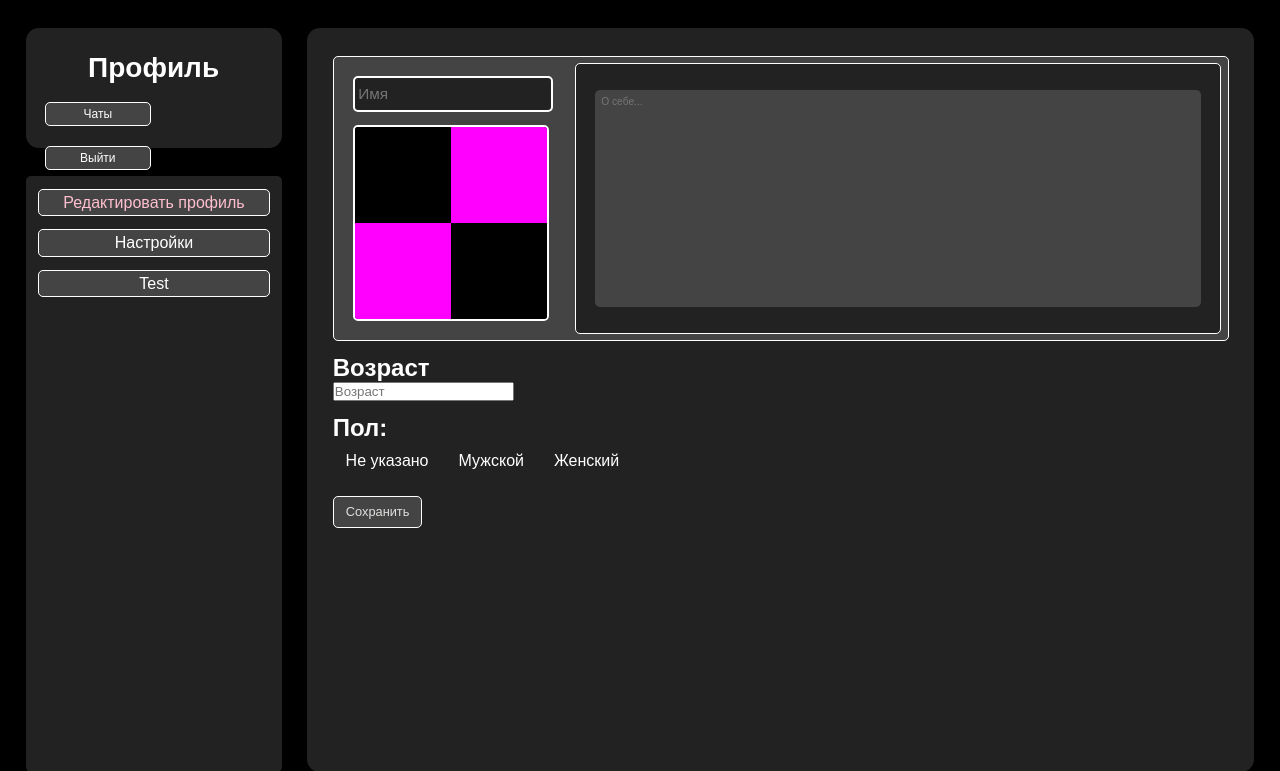
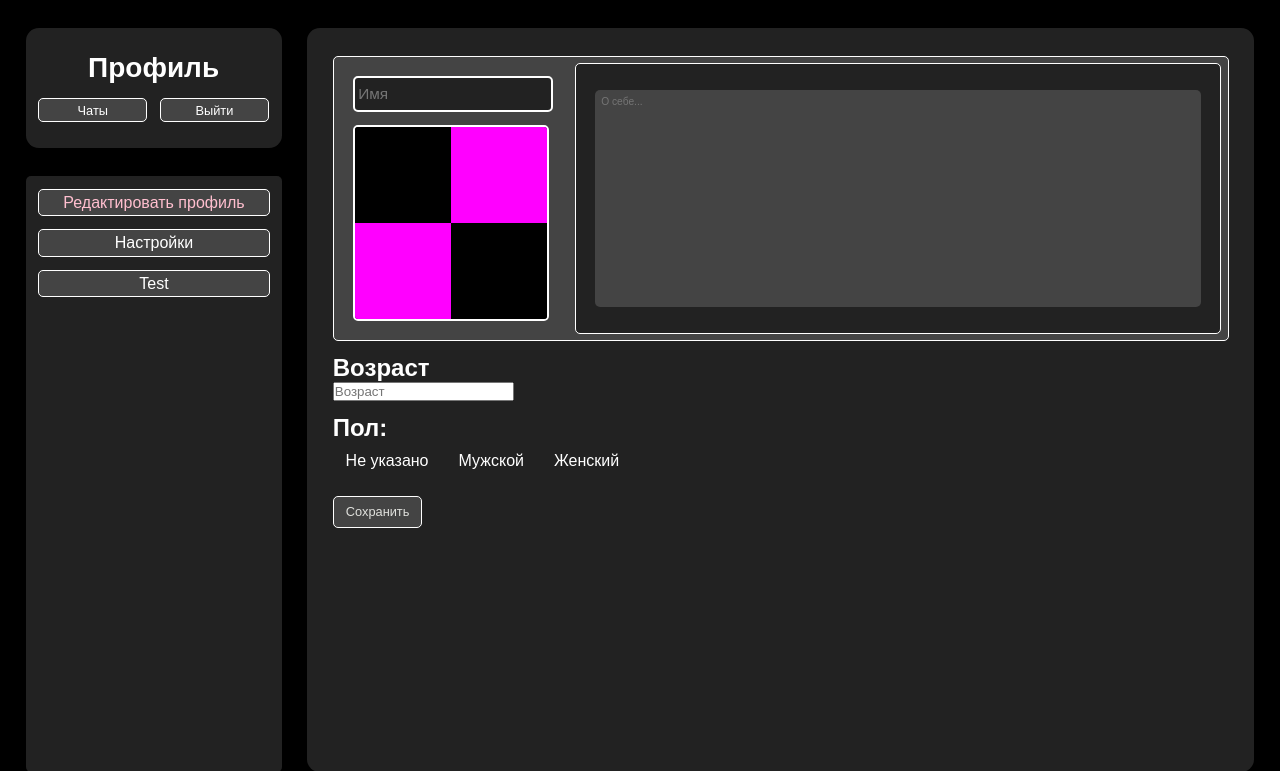
Before and after one commit to Nhrust/Project_TPP3, a Flask app: template templates/profile.html in a window 1280 px wide; the page is wider, and only the part inside the window is pictured. Shown: the top 771 px of that part. Run offline with Flask 3, Linux system fonts and the light colour scheme; the template is opened without the code that fills it, so the values that code supplies are empty.

Commit message:
Починил profile

```diff
--- a/static/css/profile.css
+++ b/static/css/profile.css
@@ -4,6 +4,7 @@ body {
     color: #E0E1DD; /* Светло-серый текст */
     font-family: 'Arial', sans-serif;
     padding: 3.5vh 2vw;
+    transition: all 0.3s ease;
 }
 
 
@@ -15,15 +16,12 @@ body {
     height: 15vh;
     border: none;
     border-radius: 1vw;
-    justify-content: center;
-   /* background: var(--bg-color-alt);
-    /*border-color: var(--button-color-hover);*/
-    /*color: var(--button-color-hover);*/
     background: var(--bg-color-alt);
+    transition: all 0.3s ease;
+}
 
-    align-items: center;
-
-
+.Headmenu a {
+    position: relative;
 }
 
 .Headmenu h1 {
@@ -31,49 +29,35 @@ body {
     margin: 3vh 1.75vw 1vh 1.75vw;
     font-size: 3.5vh;
     color: var(--button-color);
-
 }
 
-/* Основные стили для маленьких кнопок */
 .Headmenu a div {
-    display: inline-flex;
-    margin: 10px;
-    align-items: center;
-    justify-content: center;
-    padding: 4px 12px; /* Уменьшенные отступы внутри кнопок */
-    border: 1px solid var(--button-color); /* Тонкая рамка */
-    border-radius: 5px; /* Более скругленные углы */
-    border-color: var(--button-color);
+    font-size: 1vw;
+    cursor: pointer;
+    text-align: center;
+
+    display: inline-block;
+    margin: 0.5vw 1vw;
+    padding: 0.3vw 0.5vw 0.2vw 0.5vw;
+    width: calc(7.5vw - 2px);
+
     color: var(--button-color);
-    /*background: var(--button-bg-hover);*/
-    background-color: var(--button-bg); /* Цвет фона */
-    /*color: #ccc; /* Цвет текста */
-    font-size: 12px; /* Уменьшенный размер текста */
-    text-align: center;
-    cursor: pointer;
-    transition: all 0.3s ease; /* Плавный переход */
-    min-width: 80px;
+    background: var(--button-bg);
+    border: 1px solid var(--button-color);
+    border-radius: 5px;
+    transition: all 0.3s ease;
+}
+
+.Headmenu a div:nth-child(1) {
+    margin-right: 0;
 }
 
 /* Стили при наведении на кнопку */
 .Headmenu a div:hover {
-   /* background-color: var(--button-bg); /* Цвет фона при наведении */
-    /*color: #fff; /* Цвет текста при наведении */
-    /*border-color: var(--bg-color-alt); /* Цвет рамки при наведении */
     border-color: var(--button-color-hover);
     color: var(--button-color-hover);
     background: var(--button-bg-hover);
 }
-
-.Headmenu .Chates, .Headmenu .LogOut {
-    margin-left: 1.5vw;
-
-
-}
-
-
-
-
 
 .Menu {
     position: fixed;
@@ -83,6 +67,7 @@ body {
 
     border-radius: 5px;
     background: var(--bg-color-alt);
+    transition: all 0.3s ease;
 }
 
 .Menu item {
@@ -101,18 +86,22 @@ body {
     border-radius: 5px;
     transition: all 0.3s ease;
     cursor:pointer;
+
+    -webkit-user-select: none; /* Safari */
+    -moz-user-select: none;    /* Firefox */
+    -ms-user-select: none;     /* IE10+ */
+    user-select: none;         /* Standard */
 }
+
 .Menu item:hover {
     border-color: var(--button-color-hover);
     color: var(--button-color-hover);
     background: var(--button-bg-hover);
 }
+
 .Menu item.SELECTED {
     color: color-mix(in srgb, var(--button-color), rgb(255, 0, 64) 25%) /* для теста */
 }
-
-
-
 
 .Views > div {
     display: none;
@@ -125,7 +114,9 @@ body {
     border-radius: 1vw;
     background: var(--bg-color-alt);
 
+    transition: all 0.3s ease;
 }
+
 .Views > div.active {
     display: block;
 }
--- a/templates/profile.html
+++ b/templates/profile.html
@@ -11,24 +11,9 @@
 	</head>
 	<body>
 		<div class="Headmenu">
-    <h1>Профиль</h1>
-    <a href="/home">
-        <div class="Chates">Чаты</div>
-    </a>
-    <a href="/logout">
-        <div class="LogOut">Выйти</div>
-    </a>
-</div> <!-- .Headmenu -->
-
-
-		<style>
-			.Menu item {
-				-webkit-user-select: none; /* Safari */
-				-moz-user-select: none;    /* Firefox */
-				-ms-user-select: none;     /* IE10+ */
-				user-select: none;         /* Standard */
-			}
-		</style>
+    		<h1>Профиль</h1>
+    		<a href="/home"><div class="Chates">Чаты</div></a><a href="/logout"><div class="LogOut">Выйти</div></a>
+		</div> <!-- .Headmenu -->
 
 		<div class="Menu">
 			<item class="Edit_profile SELECTED" onclick="Open('.Info', '.Edit_profile'   )">Редактировать профиль</item>
```
Also changed, not shown: static/css/profile_info.css (+4 -6 lines).
